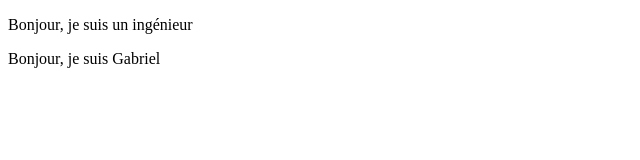
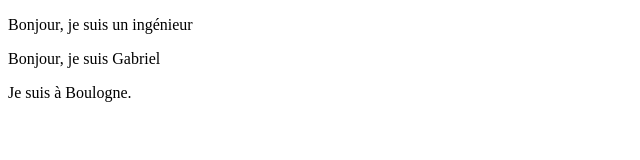
Before and after one commit to Gab9275/Website, a plain HTML site: page index.html in a window 1280 px wide. Shown: the whole page, without its empty margins (0-640 px from the left). Drawn offline with Linux system fonts and the light colour scheme.

Commit message:
Création d'un troisième paragraphe.

```diff
--- a/index.html
+++ b/index.html
@@ -9,5 +9,7 @@
 </p>
   <!-- Le reste du contenu -->
   <p> Bonjour, je suis Gabriel </p>
+  <p> Je suis à Boulogne. </p>
 </body>
+
 </html>
```
